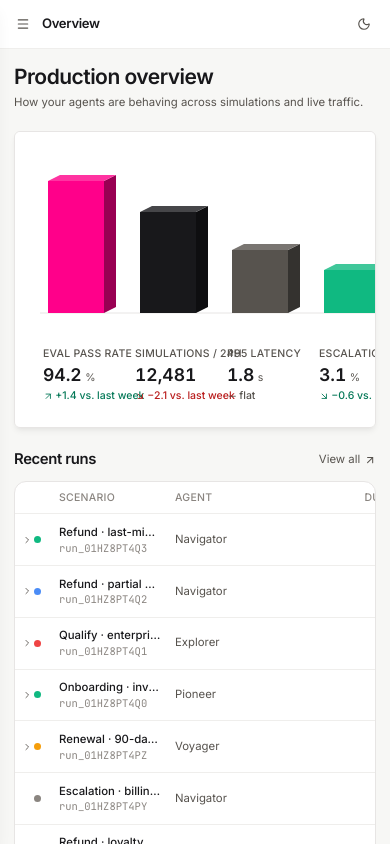
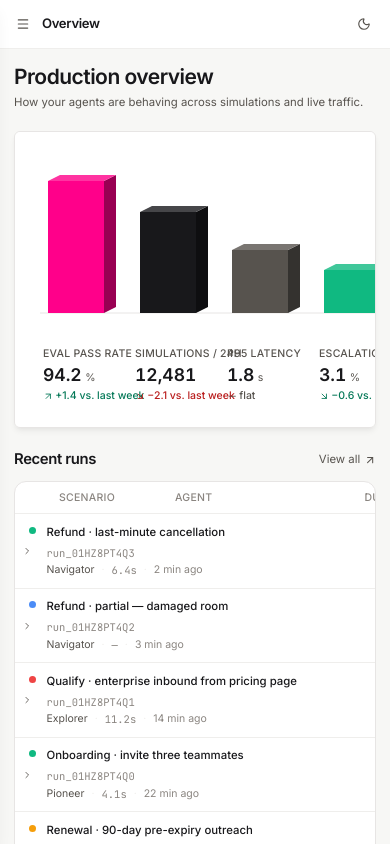
Before and after one commit to Soffi-Originals/crucible-demo, a React (Vite) app: page / in a window 390 px wide. Shown: the top 844 px of the page. Built offline with nearby package versions, Linux system fonts and the light colour scheme.

Commit message:
AI: Update src/components/views/RunRow.tsx

```diff
--- a/src/components/views/RunRow.tsx
+++ b/src/components/views/RunRow.tsx
@@ -6,13 +6,13 @@ import { Badge } from '@/components/ui/Badge'
 import { StatusDot } from '@/components/ui/StatusDot'
 
 export const runRowVariants = cva(
-  'grid grid-cols-[16px_minmax(0,1fr)_160px_72px_88px_104px] items-center gap-4 px-4 py-3 transition-colors',
+  'transition-colors',
   {
     variants: {
       density: {
-        compact: 'py-2',
-        comfortable: 'py-3',
-        loose: 'py-4',
+        compact: '',
+        comfortable: '',
+        loose: '',
       },
       interactive: {
         true: 'hover:bg-(--color-surface-subtle) cursor-pointer',
@@ -72,6 +72,39 @@ export const RunRow = React.forwardRef<HTMLDivElement, RunRowProps>(function Run
       className={cn(runRowVariants({ density, interactive }), className)}
       {...props}
     >
+      {/* Mobile layout (< sm) */}
+      <div className="flex items-start gap-3 px-4 py-3 sm:hidden">
+        <StatusDot status={meta.dot} size="md" className="mt-0.5 shrink-0" />
+        <div className="flex min-w-0 flex-1 flex-col gap-1">
+          <div className="flex items-start justify-between gap-2">
+            <Text size="sm" weight="medium" truncate className="flex-1">
+              {scenario}
+            </Text>
+            <Badge variant={meta.badge} size="sm" shape="pill" className="shrink-0">
+              {meta.label}
+            </Badge>
+          </div>
+          <Text size="xs" tone="subtle" family="mono" truncate>
+            {runId}
+          </Text>
+          <div className="flex items-center gap-2 flex-wrap">
+            <Text size="xs" tone="muted">
+              {agent}
+            </Text>
+            <span className="text-(--color-border-subtle) text-xs">·</span>
+            <Text size="xs" tone="subtle" family="mono">
+              {duration}
+            </Text>
+            <span className="text-(--color-border-subtle) text-xs">·</span>
+            <Text size="xs" tone="subtle">
+              {startedAt}
+            </Text>
+          </div>
+        </div>
+      </div>
+
+      {/* Desktop layout (>= sm) — original 6-column grid */}
+      <div className="hidden sm:grid sm:grid-cols-[16px_minmax(0,1fr)_160px_72px_88px_104px] sm:items-center sm:gap-4 sm:px-4 sm:py-3">
         <StatusDot status={meta.dot} size="md" className="justify-self-center" />
         <div className="flex min-w-0 flex-col">
           <Text size="sm" weight="medium" truncate>
@@ -96,5 +129,6 @@ export const RunRow = React.forwardRef<HTMLDivElement, RunRowProps>(function Run
           </Badge>
         </div>
       </div>
+    </div>
   )
 })
```
Lines whose indentation alone changed are shown as unchanged.
